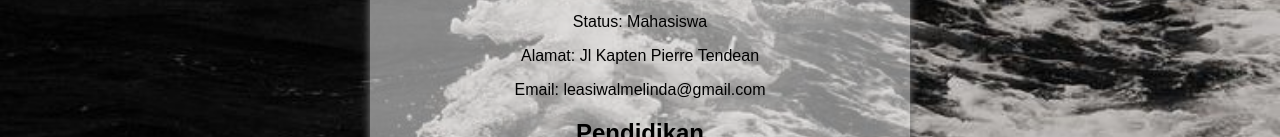
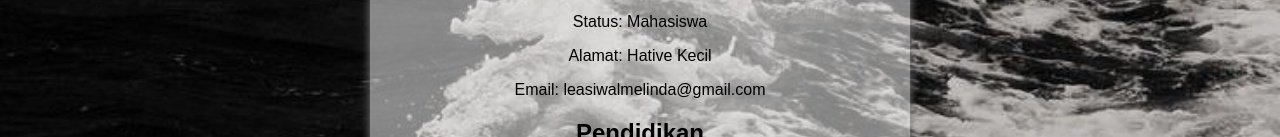
Before and after one commit to leasiwalmelinda-crypto/Aurelia-Melinda, a plain HTML site: page index.html in a window 1280 px wide. Shown: the part 635-772 px from the top of the page. Drawn offline with Linux system fonts and the light colour scheme.

Commit message:
Update index.html

```diff
--- a/index.html
+++ b/index.html
@@ -60,7 +60,7 @@
     <p>Nama: Aurelia Melinda Leasiwal</p>
     <p>Umur: 19 Tahun</p>
     <p>Status: Mahasiswa</p>
-    <p>Alamat: Jl Kapten Pierre Tendean</p>
+    <p>Alamat: Hative Kecil</p>
     <p>Email: leasiwalmelinda@gmail.com</p>
 
     <h2>Pendidikan</h2>
```
